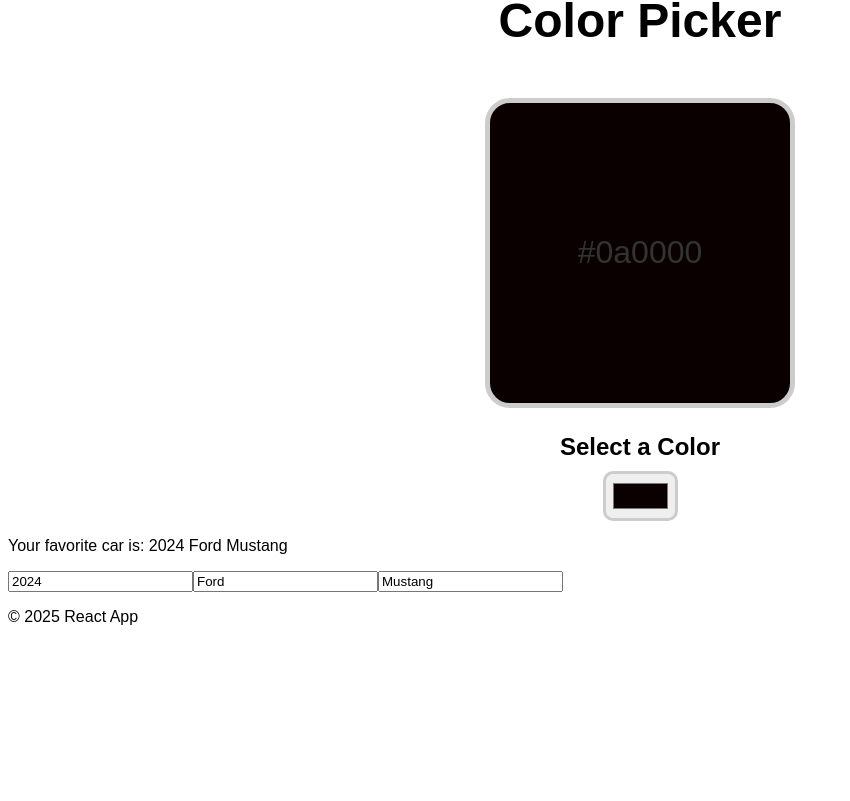
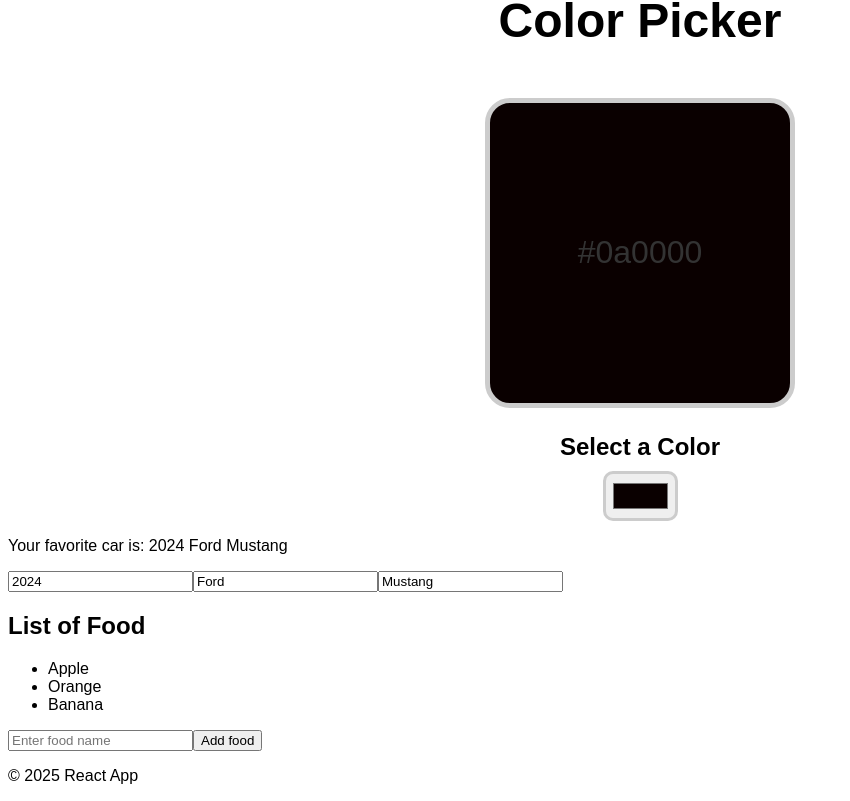
Before and after one commit to sebitcode/react-app, a React (Vite) app: page / in a window 1280 px wide. Shown: the part 2312-3113 px from the top of the page, without its empty margins (0-850 px from the left). Before the commit the page ends 2954 px from the top, so only its background shows below. Built offline with nearby package versions, Linux system fonts and the light colour scheme.

Commit message:
add and remove woth array and react hook

```diff
--- a/src/App.jsx
+++ b/src/App.jsx
@@ -10,6 +10,7 @@ import Counter from './Components/Counter/Counter.jsx';
 import Form from './Components/Form/Form.jsx';
 import ColorPicker from './Components/ColorPicker/ColorPicker.jsx';
 import Car from './Components/Car/Car.jsx';
+import Food from './Components/Food/Food.jsx';
 
 
 function App() {
@@ -48,6 +49,7 @@ function App() {
       <Form />
       <ColorPicker />
       <Car />
+      <Food />
       <Footer />
     </>
   );
--- /dev/null
+++ b/src/Components/Food/Food.jsx
@@ -0,0 +1,30 @@
+import { useState } from "react";
+
+function Food() {
+    const [foods, setFoods] = useState(["Apple", "Orange", "Banana"])
+
+    function handleAddFood() {
+        const newFood = document.getElementById("foodInput").value;
+        document.getElementById("foodInput").value = "";
+
+        setFoods(f => [...f, newFood]);
+    }
+
+    function handleRemoveFood(index) {
+        setFoods(foods.filter((_, i) => i !== index));
+    }
+
+    return <div>
+            <h2>List of Food</h2>
+            <ul>
+                {foods.map((food, index) =>
+                <li key={index} onClick={() => handleRemoveFood(index)}>
+                    {food}
+                </li> )}
+            </ul>
+            <input type="text" placeholder="Enter food name" id="foodInput" />
+            <button onClick={handleAddFood}>Add food</button>
+           </div>
+}
+
+export default Food
```
